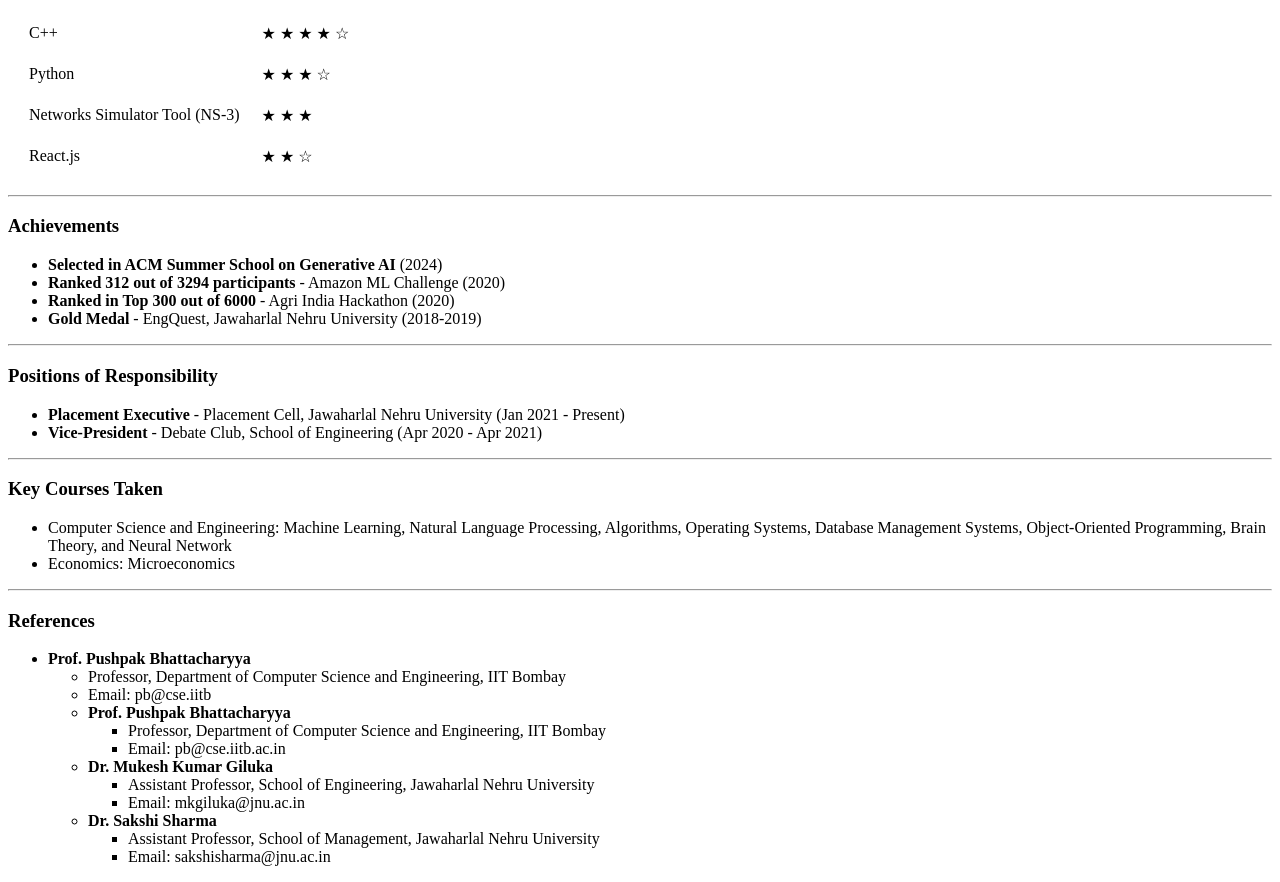
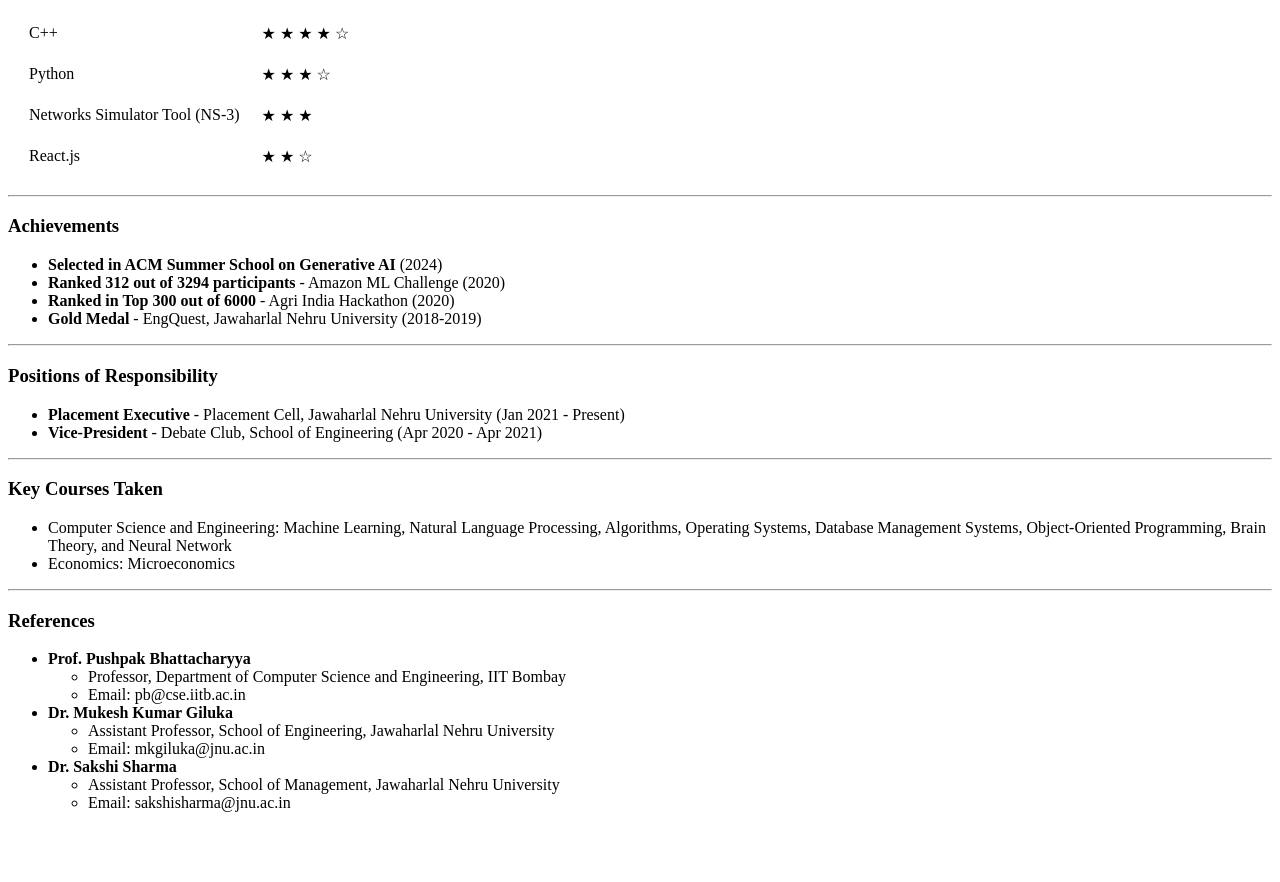
Before and after one commit to daspinaki/pinaki.github.io, a plain HTML site: page index.html in a window 1280 px wide. Shown: the part 1067-1949 px from the top of the page. After the commit the page ends 1895 px from the top, so only its background shows below. Drawn offline with Linux system fonts and the light colour scheme.

Commit message:
Update index.html

```diff
--- a/index.html
+++ b/index.html
@@ -180,15 +180,6 @@
     <hr>
 
     <h3>References</h3>
-    <ul>
-        <li>
-            <strong>Prof. Pushpak Bhattacharyya</strong>
-            <ul>
-                <li>Professor, Department of Computer Science and Engineering, IIT Bombay</li>
-                <li>Email: pb@cse.iitb
-
-                </li>
-            </ul>
 
 <ul>
     <li>
```
